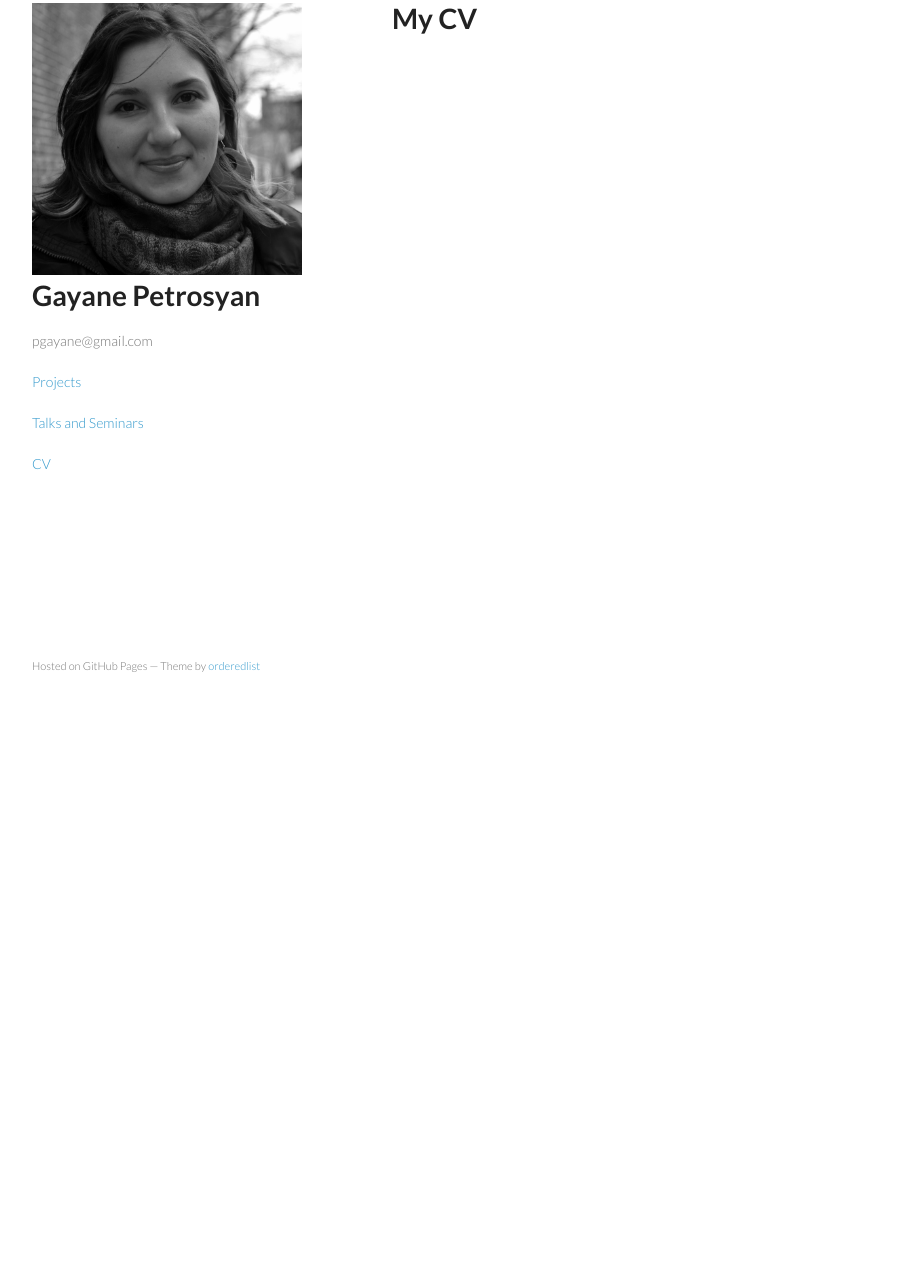
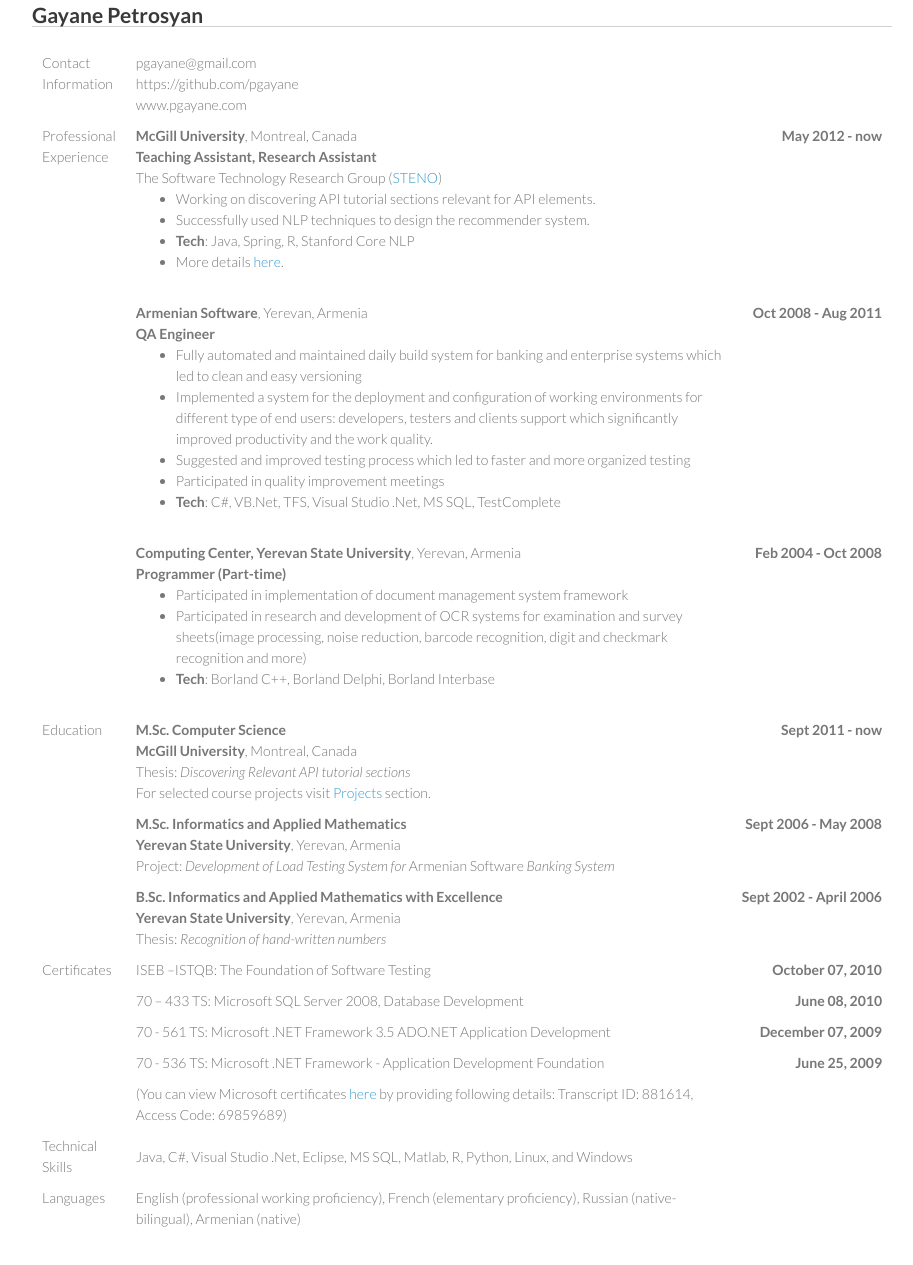
Before and after one commit to pgayane/pgayane.github.io, a plain HTML site: page cv.html in a window 1280 px wide. Shown: the part 55-1320 px from the top of the page, without its empty margins (178-1091 px from the left). Before the commit the page ends 800 px from the top, so only its background shows below. Drawn offline with Linux system fonts and the light colour scheme.

Commit message:
CV added

```diff
--- a/cv.html
+++ b/cv.html
@@ -14,20 +14,138 @@
   </head>
   <body>
     <div class="wrapper">
-      <header>
+      <!-- <header>
         <a href="index.html"><img src="img\mono_pic.JPG" border="0" /></a>
 		<a href="index.html"><h1>Gayane Petrosyan</h1></a>
 		<p>pgayane@gmail.com</p>
 		<p class="view"><a href="projects.html">Projects</a></p>
 		<p class="view"><a href="seminars.html">Talks and Seminars</a></p>
 		<p class="view"><a href="cv.html">CV</a></p>
-      </header>
-      <section>
-	  <h1>My CV</h1>
-      </section>
-<footer>
-	<p><small>Hosted on GitHub Pages &mdash; Theme by <a href="https://github.com/orderedlist">orderedlist</a></small></p>
-</footer>
+      </header> -->
+
+	  <a href="index.html"><h2>Gayane Petrosyan </h2></a>
+	  <div class="resume">
+	  <table>
+	  <tr>
+		<td style="vertical-align:top;">Contact<br>Information </td>
+		<td>pgayane@gmail.com<br>https://github.com/pgayane<br>www.pgayane.com</td>
+	  </tr>
+	  <tr>
+		<td style="vertical-align:top;">Professional<br>Experience</td>
+		<td><b>McGill University</b>, Montreal, Canada<br>
+			<b>Teaching Assistant, Research Assistant</b><br>
+			The Software Technology Research Group (<a href="http://www.cs.mcgill.ca/~martin/students.html">STENO</a>)
+			<ul>
+				<li> Working on discovering API tutorial sections relevant for API elements.
+				<li> Successfully used NLP techniques to design the recommender system.
+				<li> <b>Tech</b>: Java, Spring, R, Stanford Core NLP
+				<li> More details <a href="www.pgayane.com/projects.html#thesis">here</a>.
+			</ul>
+		</td>
+		<td style="vertical-align:top;text-align:right;font-weight: bold;white-space: nowrap;">May 2012 - now</td>
+
+	  </tr>
+
+	  <tr>
+	  <td></td>
+	  <td><b>Armenian Software</b>, Yerevan, Armenia<br>
+		<b>QA Engineer</b><br>
+		<ul>
+			<li> Fully automated and maintained daily build system for banking and enterprise systems which led to clean and easy versioning
+			<li> Implemented a system for the deployment and configuration of working environments for different type of end users: developers, testers and clients support which significantly improved productivity and the work quality.
+			<li> Suggested and improved testing process which led to faster and more organized testing
+			<li> Participated in quality improvement meetings
+			<li> <b>Tech</b>: C#, VB.Net, TFS, Visual Studio .Net, MS SQL, TestComplete
+		</ul>
+		</td>
+		<td style="vertical-align:top;text-align:right;font-weight: bold;white-space: nowrap;">Oct 2008 - Aug 2011</td>
+	  </tr>
+
+	  <tr>
+	  <td></td>
+	  <td><b>Computing Center, Yerevan State University</b>, Yerevan, Armenia<br>
+		<b>Programmer (Part-time)</b><br>
+		<ul>
+			<li> Participated in implementation of document management system framework
+			<li> Participated in research and development of OCR systems for examination and survey sheets(image processing, noise reduction, barcode recognition, digit and checkmark recognition and more)
+			<li> <b>Tech</b>: Borland C++, Borland Delphi, Borland Interbase
+		</ul>
+		</td>
+		<td style="vertical-align:top;text-align:right;font-weight: bold;white-space: nowrap;">Feb 2004 - Oct 2008</td>
+	  </tr>
+
+
+	  <tr>
+		<td style="vertical-align:top;">Education</td>
+		<td><b>M.Sc. Computer Science</b><br>
+			<b>McGill University</b>, Montreal, Canada<br>
+			Thesis: <i>Discovering Relevant API tutorial sections</i><br>
+
+			For selected course projects visit <a href="projects.html">Projects</a> section.
+		</td>
+		<td style="vertical-align:top;text-align:right;font-weight: bold;white-space: nowrap;">Sept 2011 - now</td>
+	  </tr>
+
+	  <tr>
+		<td></td>
+		<td><b>M.Sc. Informatics and Applied Mathematics</b><br>
+			<b>Yerevan State University</b>, Yerevan, Armenia<br>
+			Project: <i>Development of Load Testing System for</i> Armenian Software <i>Banking System</i>
+		</td>
+		<td style="vertical-align:top;text-align:right;font-weight: bold;white-space: nowrap;">Sept 2006 - May 2008</td>
+	  </tr>
+
+	  <tr>
+		<td></td>
+		<td><b>B.Sc. Informatics and Applied Mathematics with Excellence</b><br>
+			<b>Yerevan State University</b>, Yerevan, Armenia<br>
+			Thesis: <i>Recognition of  hand-written numbers</i>
+		</td>
+		<td style="vertical-align:top;text-align:right;font-weight: bold;white-space: nowrap;">Sept 2002 - April 2006</td>
+	  </tr>
+
+	  <tr>
+		<td style="vertical-align:top;">Certificates</td>
+		<td>ISEB –ISTQB: The Foundation of Software Testing</td>
+		<td style="vertical-align:top;text-align:right;font-weight: bold;white-space: nowrap;">October 07, 2010</td>
+	  </tr>
+
+	  <tr>
+		<td></td>
+		<td>70 – 433 TS: Microsoft SQL Server 2008, Database Development</td>
+		<td style="vertical-align:top;text-align:right;font-weight: bold;white-space: nowrap;">June 08, 2010</td>
+	  </tr>
+
+	  <tr>
+		<td></td>
+		<td>70 - 561 TS: Microsoft .NET Framework 3.5 ADO.NET Application Development</td>
+		<td style="vertical-align:top;text-align:right;font-weight: bold;white-space: nowrap;">December 07, 2009</td>
+	  </tr>
+
+	  <tr>
+		<td></td>
+		<td>70 - 536 TS: Microsoft .NET Framework - Application Development Foundation</td>
+		<td style="vertical-align:top;text-align:right;font-weight: bold;white-space: nowrap;">June 25, 2009</td>
+	  </tr>
+
+	  <tr>
+	  <td></td>
+	  <td> (You can view Microsoft certificates <a href="https://mcp.microsoft.com/authenticate/validatemcp.aspx">here</a>  by providing following  details: Transcript ID: 881614, Access Code: 69859689)</td>
+	  </tr>
+
+	  <tr>
+	  <td style="vertical-align:top;">Technical<br>Skills</td>
+	  <td>Java, C#, Visual Studio .Net, Eclipse, MS SQL, Matlab, R, Python, Linux, and Windows</td>
+	  </tr>
+
+	  <tr>
+	  <td style="vertical-align:top;">Languages</td>
+	  <td>English (professional working proficiency), French (elementary proficiency), Russian (native-bilingual), Armenian (native)</td>
+	  </tr>
+
+	  <table>
+	  </div>
+
     </div>
     <script src="javascripts/scale.fix.js"></script>
 
--- a/stylesheets/styles.css
+++ b/stylesheets/styles.css
@@ -25,6 +25,7 @@ h1 {
 }
 
 h2 {
+  border-bottom:1px solid  #d1d1d1;
   color:#393939;
 }
 
@@ -80,6 +81,20 @@ th, td {
   text-align:left;
   padding:5px 10px;
   border-bottom:1px solid #e5e5e5;
+}
+
+.resume td{
+  border-bottom:0px solid #e5e5e5;
+}
+
+.resumedate td{
+  text-align:right;
+  font-weight: bold;
+}
+
+.resumesection td{
+  padding: 0px 0px;
+  vertical-align:top;
 }
 
 dt {
```
Also changed, not shown: projects.html (+1 -1 lines).
